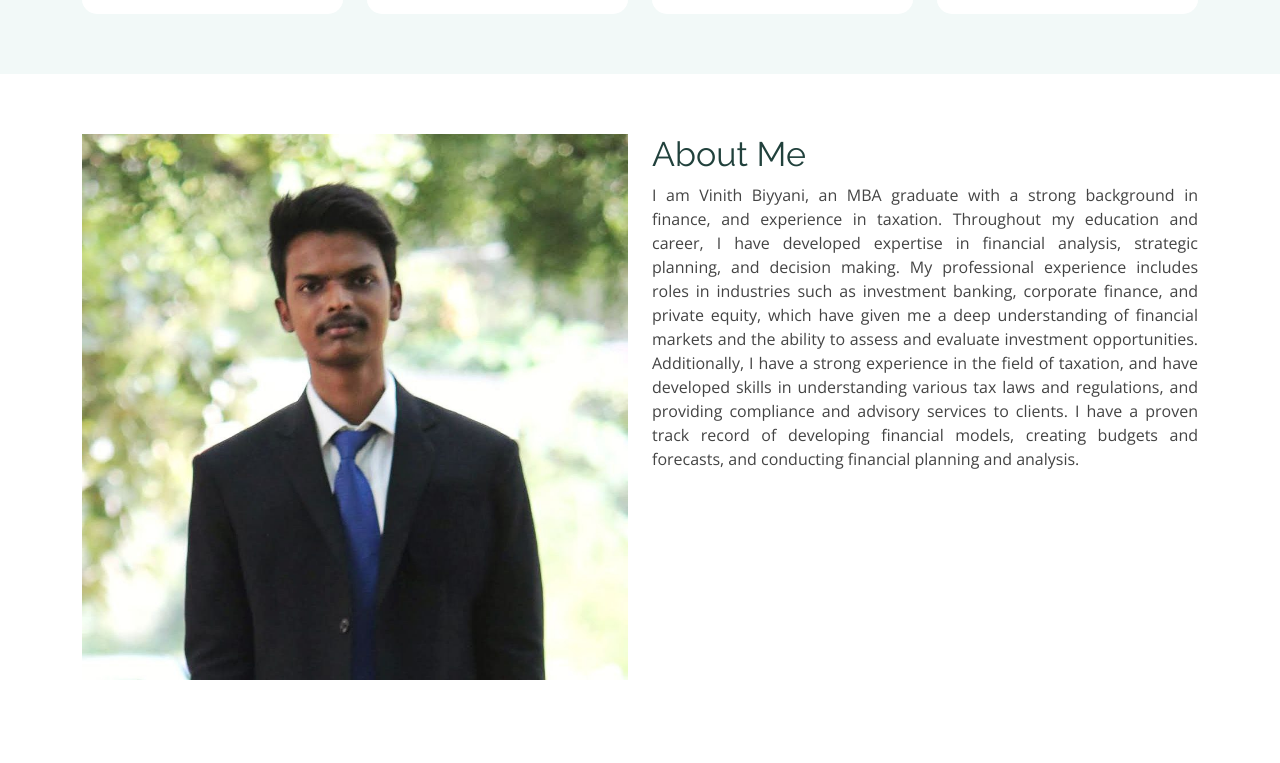
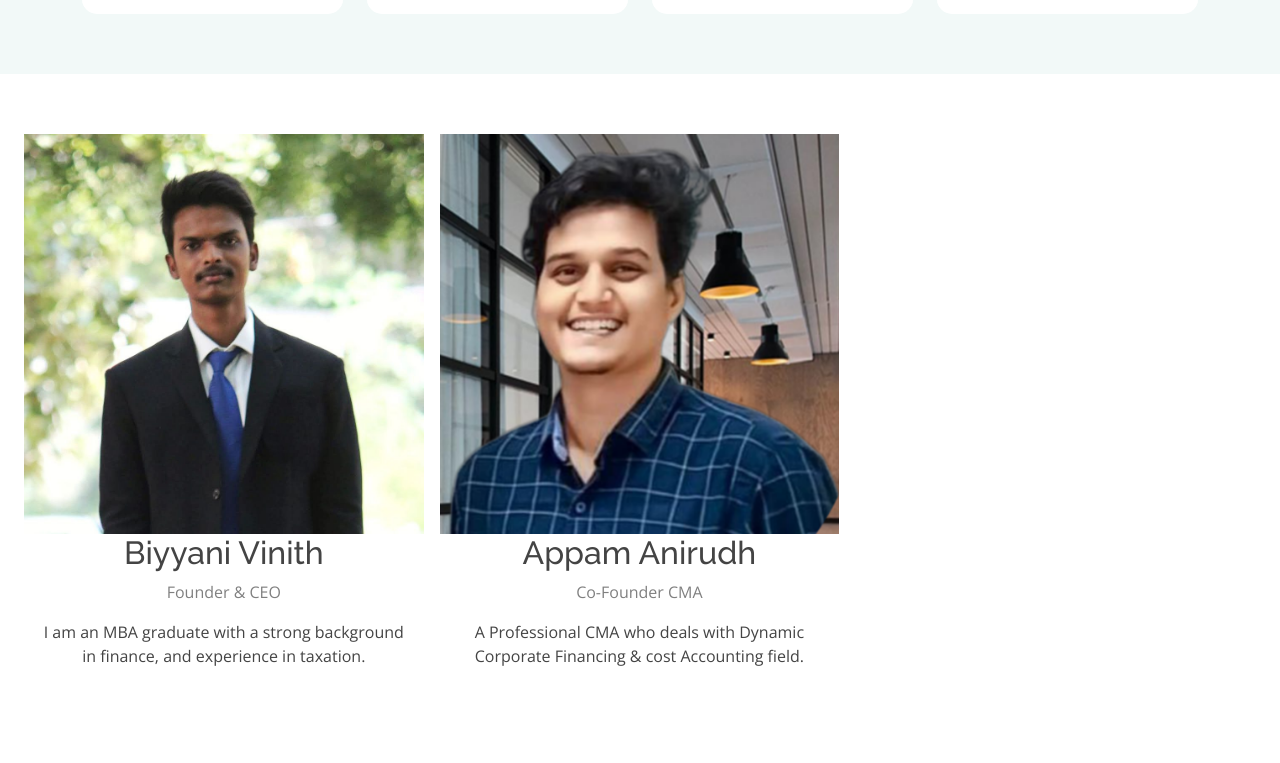
Before and after one commit to puneethkanna/Biyyani-Tax-Consultancy, a plain HTML site: page index.html in a window 1280 px wide. Shown: the part 2164-2927 px from the top of the page. Drawn offline with nearby package versions, Linux system fonts and the light colour scheme.

Commit message:
Changed About Section

```diff
--- /dev/null
+++ b/assets/css/about-section.css
@@ -0,0 +1,55 @@
+html {
+    box-sizing: border-box;
+  }
+
+  *, *:before, *:after {
+    box-sizing: inherit;
+  }
+
+  .about-column {
+    float: left;
+    width: 33.3%;
+    margin-bottom: 16px;
+    padding: 0 8px;
+  }
+
+  @media screen and (max-width: 650px) {
+    .about-column {
+      width: 100%;
+      display: block;
+    }
+  }
+
+  .about-card {
+    box-shadow: 0 4px 8px 0 rgba(0, 0, 0, 0.about-2);
+  }
+
+  .about-container {
+    padding: 0 16px;
+  }
+
+  .about-container::after, .about-row::after {
+    content: "";
+    clear: both;
+    display: table;
+  }
+
+  .about-title {
+    color: grey;
+  }
+
+  .about-button {
+    border: none;
+    outline: 0;
+    display: inline-block;
+    padding: 8px;
+    color: white;
+    background-color: #000;
+    text-align: center;
+    cursor: pointer;
+    width: 100%;
+  }
+
+  .about-button:hover {
+    background-color: #555;
+  }
--- a/assets/js/main.js
+++ b/assets/js/main.js
@@ -39,6 +39,45 @@
   const onscroll = (el, listener) => {
     el.addEventListener('scroll', listener)
   }
+
+
+  const statsStart = () => {
+
+    var statSection = $(".about-stats"),
+        stats = $(".stats__count");
+
+    statSection.waypoint({
+
+        handler: function(direction) {
+
+            if (direction === "down") {
+
+                stats.each(function () {
+                    var $this = $(this);
+
+                    $({ Counter: 0 }).animate({ Counter: $this.text() }, {
+                        duration: 4000,
+                        easing: 'swing',
+                        step: function (curValue) {
+                            $this.text(Math.ceil(curValue));
+                        }
+                    });
+                });
+
+            }
+
+            // trigger once only
+            this.destroy();
+
+        },
+
+        offset: "90%"
+
+    });
+};
+window.addEventListener('load', statsStart)
+onscroll(document, statsStart)
+
 
   /**
    * Navbar links active state on scroll
--- a/index.html
+++ b/index.html
@@ -26,6 +26,7 @@
 
   <!-- Template Main CSS File -->
   <link href="assets/css/style.css" rel="stylesheet">
+  <link href="assets/css/about-section.css" rel="stylesheet">
 
   <!-- =======================================================
   * Template Name: Maxim - v4.10.0
@@ -269,11 +270,36 @@
     </section><!-- End Services Section -->
 
     <!-- ======= About Section ======= -->
-    <section id="about" class="about">
-      <div class="container">
+    <center><section id="about" class="about-section">
+      <div class="about-container">
 
-        <div class="row">
-          <div class="col-xl-6 col-lg-7" data-aos="fade-right">
+        <div class="about-row">
+          <div class="about-column">
+            <div class="about-card">
+              <center><img src="assets/img/about-img-ceo.jpg" alt="Vinith" style="width:100%"></center>
+              <div class="about-container">
+                <center><h2>Biyyani Vinith</h2></center>
+                <center><p class="about-title">Founder & CEO</p></center>
+                <center><p>I am an MBA graduate with a strong background in finance, and experience in taxation. </center>
+                <!--p>mike@example.com</p>
+                <p><button class="about-button">Contact</button></p-->
+              </div>
+            </div>
+          </div>
+
+          <div class="about-column">
+            <div class="about-card">
+              <center><img src="assets/img/about-img-cfo.png" alt="Anirudh" style="width:100%"></center>
+              <div class="about-container">
+                <center><h2>Appam Anirudh</h2></center>
+                <center><p class="about-title">Co-Founder CMA</p></center>
+                <center><p>A Professional CMA who deals with Dynamic Corporate Financing & cost Accounting field.</p></center>
+                <!--p>mike@example.com</p>
+                <p><button class="about-button">Contact</button></p-->
+              </div>
+            </div>
+          </div>
+          <!--div class="col-xl-6 col-lg-7" data-aos="fade-right">
             <img src="assets/img/about-img.jpg" class="img-fluid" alt="">
           </div>
           <div class="col-xl-6 col-lg-5 pt-5 pt-lg-0">
@@ -282,7 +308,7 @@
               I am Vinith Biyyani, an MBA graduate with a strong background in finance, and experience in taxation. Throughout my education and career, I have developed expertise in financial analysis, strategic planning, and decision making. My professional experience includes roles in industries such as investment banking, corporate finance, and private equity, which have given me a deep understanding of financial markets and the ability to assess and evaluate investment opportunities.
               Additionally, I have a strong experience in the field of taxation, and have developed skills in understanding various tax laws and regulations, and providing compliance and advisory services to clients.
               I have a proven track record of developing financial models, creating budgets and forecasts, and conducting financial planning and analysis.
-            </p>
+            </p-->
             <!--div class="icon-box" data-aos="fade-up">
               <i class="bx bx-receipt"></i>
               <h4>Corporis voluptates sit</h4>
@@ -301,11 +327,10 @@
               <p>Excepteur sint occaecat cupidatat non proident, sunt in culpa qui officia deserunt</p>
             </div-->
 
-          </div>
         </div>
 
       </div>
-    </section><!-- End About Section -->
+    </section></center><!-- End About Section -->
 
     <!-- ======= Steps Section ======= -->
     <!--section id="steps" class="steps section-bg">
@@ -490,6 +515,10 @@
 
           </div>
           <div class="swiper-pagination"></div>
+        </div>
+        <br>
+        <div class="section-title" data-aos="fade-up">
+          <p>We have a proven track record of developing financial models, creating budgets and forecasts, and conducting financial planning and analysis.</p>
         </div>
 
       </div>
```
Also changed, not shown: assets/css/style.css (+167 -0 lines), assets/img/about-img-ceo.jpg (renamed from assets/img/about-img.jpg), assets/img/about-img-ceo.png (added), assets/img/about-img-cfo.jpg (added), assets/img/about-img-cfo.png (added), assets/img/about-img-cfo1.jpg (added), assets/img/about-img-cfo2.jpg (added).
